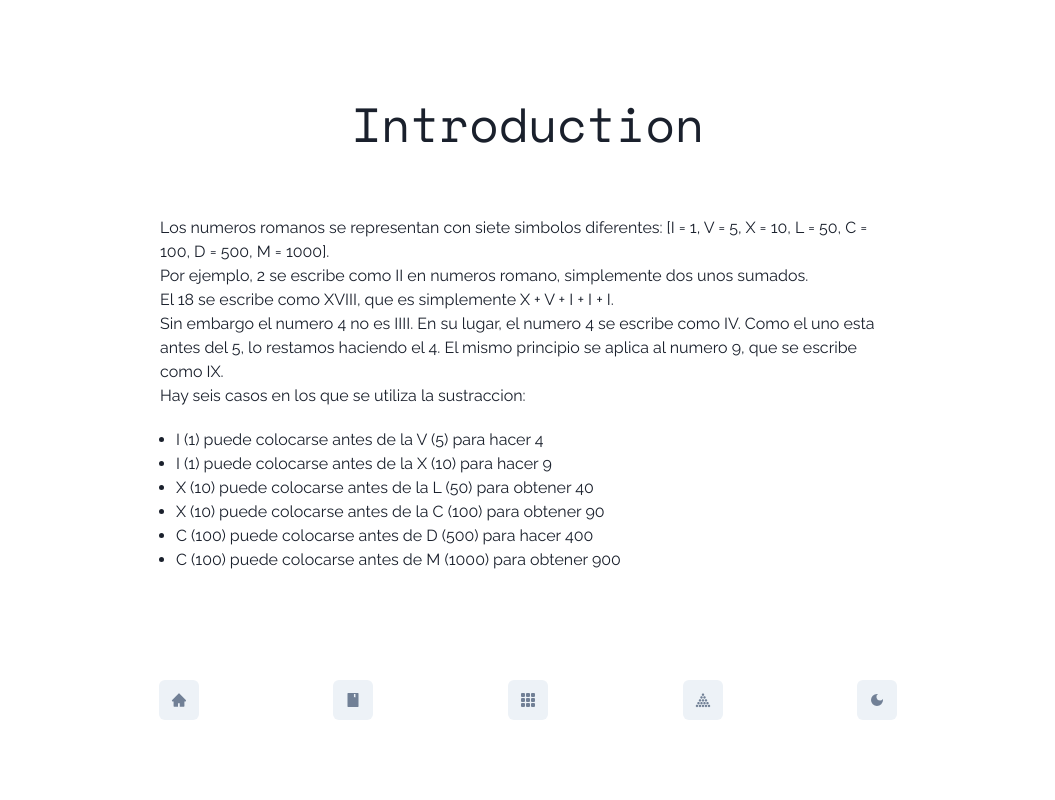
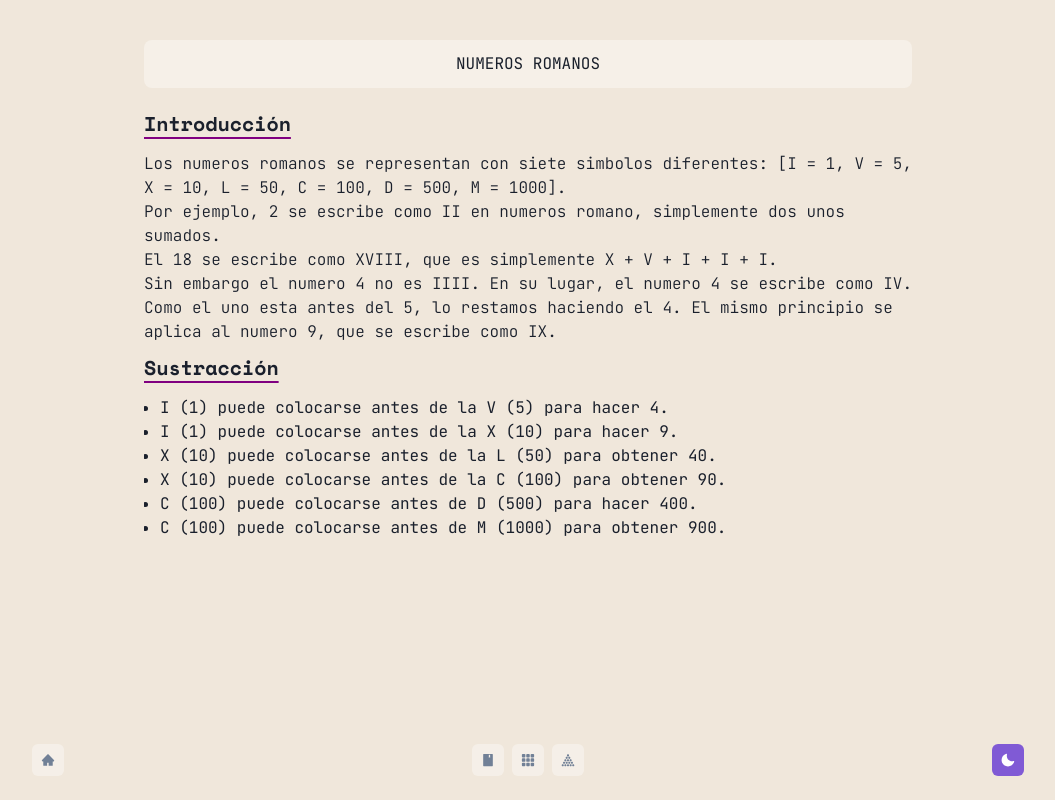
Before and after one commit to 4l3x4nd3r4u1/Mathtastic, a React (Create React App) app: page /introduction in a window 1280 px wide. Shown: the whole page, without its empty margins (112-1167 px from the left). Built offline with nearby package versions, Linux system fonts and the light colour scheme.

Commit message:
Fix, add style

```diff
--- a/package.json
+++ b/package.json
@@ -3,9 +3,11 @@
   "version": "0.1.0",
   "private": true,
   "dependencies": {
+    "@chakra-ui/icons": "^1.1.1",
     "@chakra-ui/react": "^1.7.3",
     "@emotion/react": "^11.7.1",
     "@emotion/styled": "^11.6.0",
+    "@fontsource/jetbrains-mono": "^4.5.0",
     "@fontsource/open-sans": "^4.5.2",
     "@fontsource/raleway": "^4.5.0",
     "@fontsource/space-mono": "^4.5.0",
@@ -14,6 +16,7 @@
     "@testing-library/user-event": "^13.5.0",
     "animejs": "^3.2.1",
     "framer-motion": "^5.5.5",
+    "jetbrains-mono": "^1.0.6",
     "react": "^17.0.2",
     "react-dom": "^17.0.2",
     "react-icons": "^4.3.1",
--- a/public/index.html
+++ b/public/index.html
@@ -24,7 +24,7 @@
       work correctly both with client-side routing and a non-root public URL.
       Learn how to configure a non-root public URL by running `npm run build`.
     -->
-    <title>React App</title>
+    <title>Mathtastic</title>
   </head>
   <body>
     <noscript>You need to enable JavaScript to run this app.</noscript>
--- a/src/App.js
+++ b/src/App.js
@@ -21,7 +21,7 @@ function App() {
 
   return (
     <Container maxW='container.lg'>
-      <VStack p={0} py={[0, 10, 20]} h='100vh' w='full'>
+      <VStack  py={[2, 4, 6]} h='100vh'>
         <AnimatePresence exitBeforeEnter initial={true}>
           <Routes location={location} key={location.pathname}>
             {
--- a/src/components/board.js
+++ b/src/components/board.js
@@ -3,7 +3,6 @@ import Square from "./square";
 import {SimpleGrid} from '@chakra-ui/react'
 import intToRoman from '../logic/intToRoman'
 import romanToInt from '../logic/romanToInt'
-import Notification from "./toastNotification";
 
 class Board extends Component {
   constructor(props) {
@@ -13,7 +12,6 @@ class Board extends Component {
       indexes: [],
       isOver: false
     }
-
   }
 
   handleClick(i) {
@@ -48,7 +46,6 @@ class Board extends Component {
 
   render() {
     return (
-      <>
         <SimpleGrid columns={3} spacing={3}>
           {this.renderSquare(0)}
           {this.renderSquare(1)}
@@ -60,8 +57,6 @@ class Board extends Component {
           {this.renderSquare(7)}
           {this.renderSquare(8)}
         </SimpleGrid>
-        {this.state.isOver && <Notification title='Puzzle resuelto' description='Magic Square 15 resuelto pasa al siguiene puzzle'/>}
-      </>
     );
   }
 }
--- a/src/components/navigation.js
+++ b/src/components/navigation.js
@@ -1,36 +1,49 @@
-import {AiFillHome, AiFillBook} from 'react-icons/ai'
-import {BsFillGrid3X3GapFill} from 'react-icons/bs'
-import {useColorMode, HStack, Tooltip, IconButton} from '@chakra-ui/react'
-import {MdDarkMode} from 'react-icons/md'
-import {GiBallPyramid} from 'react-icons/gi'
-import {NavLink} from 'react-router-dom'
+import {AiFillHome, AiFillBook} from 'react-icons/ai';
+import {BsFillGrid3X3GapFill} from 'react-icons/bs';
+import {useColorMode, HStack, Tooltip, IconButton, useColorModeValue} from '@chakra-ui/react';
+import {SunIcon, MoonIcon} from '@chakra-ui/icons';
+import {GiBallPyramid} from 'react-icons/gi';
+import {NavLink} from 'react-router-dom';
 
 const Navigation = () => {
   const {toggleColorMode} = useColorMode();
+
   return (
-    <HStack justifyContent='space-evenly' w='full'>
+    <HStack justifyContent='space-between' alignItems='center' w='full' paddingTop={2}>
       <NavLink to='/'>
         <Tooltip label='Home' placement='top'>
-          <IconButton color='gray.500' icon={<AiFillHome />} aria-label='home' />
+          <IconButton
+            bg={useColorModeValue('whiteAlpha.500', 'whiteAlpha.200')}
+            color='gray.500' icon={<AiFillHome />} aria-label='home' size='sm' />
         </Tooltip>
       </NavLink>
+      <HStack>
         <NavLink to='/introduction'>
           <Tooltip label='Introduction' placement='top'>
-          <IconButton color='gray.500' icon={<AiFillBook />} aria-label='Introduction' />
+            <IconButton
+              bg={useColorModeValue('whiteAlpha.500', 'whiteAlpha.200')}
+              color='gray.500' icon={<AiFillBook />} aria-label='Introduction' size='sm' />
           </Tooltip>
         </NavLink>
         <NavLink to='magic'>
           <Tooltip label='Magic Square' placement='top'>
-          <IconButton color='gray.500' icon={<BsFillGrid3X3GapFill/>} aria-label='Magic Square' />
+            <IconButton
+              bg={useColorModeValue('whiteAlpha.500', 'whiteAlpha.200')}
+              color='gray.500' icon={<BsFillGrid3X3GapFill />} aria-label='Magic Square' size='sm' />
           </Tooltip>
         </NavLink>
         <NavLink to='/pascal'>
           <Tooltip label='Pascal Triangle' placement='top'>
-          <IconButton color='gray.500' icon={<GiBallPyramid />} aria-label='Pascal Triangle' />
+            <IconButton
+              bg={useColorModeValue('whiteAlpha.500', 'whiteAlpha.200')}
+              color='gray.500' icon={<GiBallPyramid />} aria-label='Pascal Triangle' size='sm' />
           </Tooltip>
         </NavLink>
-      <Tooltip label='Settings' placement='top'>
-        <IconButton onClick={toggleColorMode} color='gray.500' icon={<MdDarkMode />} aria-label='Settings' />
+      </HStack>
+      <Tooltip label='Color Mode' placement='top'>
+        <IconButton
+          colorScheme={useColorModeValue('purple', 'orange')}
+          onClick={toggleColorMode} icon={useColorModeValue(<MoonIcon/>, <SunIcon/>)} aria-label='Toggle theme' size='sm' />
       </Tooltip>
     </HStack>
   );
--- a/src/components/toastNotification.js
+++ b/src/components/toastNotification.js
@@ -1,23 +1,20 @@
-import {useToast, Button} from '@chakra-ui/react';
+import {useToast } from '@chakra-ui/react';
 
 const Notification = ({title, description}) => {
   const toast = useToast();
 
   return (
-    <Button
-      onClick={() =>
+    <>
+      {
         toast({
           title: title,
           description: description,
           status: 'success',
           position: 'top',
-          duration: 4000,
           isClosable: true,
         })
       }
-    >
-      Click me
-    </Button>
+    </>
   );
 };
 
--- a/src/index.js
+++ b/src/index.js
@@ -1,5 +1,5 @@
-import '@fontsource/raleway/400.css';
 import '@fontsource/space-mono/400.css'
+import "@fontsource/jetbrains-mono"
 
 import React from 'react';
 import ReactDOM from 'react-dom';
--- a/src/pages/introduction.js
+++ b/src/pages/introduction.js
@@ -1,8 +1,18 @@
 import React from 'react'
-import {HStack, VStack, Heading, Text, Container, ListItem, UnorderedList} from '@chakra-ui/react';
 import {motion} from 'framer-motion';
+import {
+  Box,
+  Heading,
+  useColorModeValue,
+  Container,
+  Text,
+  UnorderedList,
+  ListItem
+} from '@chakra-ui/react';
 
-const MotionHStack = motion(HStack);
+const MotionContainer = motion(Container);
+const MotionBox = motion(Box);
+
 const variants = {
   hidden: { opacity: 0, x: 0, y: 20 },
   enter: { opacity: 1, x: 0, y: 0 },
@@ -11,30 +21,43 @@ const variants = {
 
 const Introduction = () => {
   return (
-    <MotionHStack initial='hidden' animate='enter' exit='exit' variants={variants} transition={{duration: 0.4, type: 'easeInOut'}}  h='full' w='full'>
-      <VStack w='full' h='full' p={5} overflowY='auto'>
-        <Heading  as='h1' fontWeight='500' size='2xl'>Introduction</Heading>
-        <Container maxW='container.md' py={10} overflowY='auto'>
-          <Text mt={5}>Los numeros romanos se representan con siete simbolos diferentes:
+    <MotionContainer alignItems='flex-start' paddingTop={4} px={0} overflowY='auto' maxW='container.md'
+      initial='hidden' animate='enter' exit='exit' variants={variants} transition={{duration: 0.4, type: 'easeInOut'}} h='full' w='full'>
+      <MotionBox
+        initial={{y: 10, opacity: 0}}
+        animate={{y: 0, opacity: 1}}
+        transition={{duration: 0.8, delay: 0.1}}
+
+        borderRadius='lg'
+        w='full'
+        p={3}
+        mb={6}
+        bg={useColorModeValue('whiteAlpha.500', 'whiteAlpha.200')}
+        align='center'
+      >
+        NUMEROS ROMANOS
+      </MotionBox>
+
+      <Heading as='h3' variant='section-title'>Introducción</Heading>
+      <Text fontSize='md' fontWeight='200' overflowY='auto'>
+        Los numeros romanos se representan con siete simbolos diferentes:
         [I = 1, V = 5, X = 10, L = 50, C = 100, D = 500, M = 1000].<br />
         Por ejemplo, 2 se escribe como II en numeros romano, simplemente dos unos sumados.<br />
         El 18 se escribe como XVIII, que es simplemente X + V + I + I + I.<br />
         Sin embargo el numero 4 no es IIII. En su lugar, el numero 4 se escribe como IV. Como el uno esta
         antes del 5, lo restamos haciendo el 4. El mismo principio se aplica al numero 9, que se escribe como
-            IX. <br /> Hay seis casos en los que se utiliza la sustraccion:
+        IX. <br />
       </Text>
-          <UnorderedList mt={5}>
-            <ListItem>I (1) puede colocarse antes de la V (5) para hacer 4</ListItem>
-            <ListItem>I (1) puede colocarse antes de la X (10) para hacer 9</ListItem>
-            <ListItem>X (10) puede colocarse antes de la L (50) para obtener 40</ListItem>
-            <ListItem>X (10) puede colocarse antes de la C (100) para obtener 90</ListItem>
-            <ListItem>C (100) puede colocarse antes de D (500) para hacer 400</ListItem>
-            <ListItem>C (100) puede colocarse antes de M (1000) para obtener 900</ListItem>
+      <Heading as='h3' variant='section-title'>Sustracción</Heading>
+      <UnorderedList>
+        <ListItem>I (1) puede colocarse antes de la V (5) para hacer 4.</ListItem>
+        <ListItem>I (1) puede colocarse antes de la X (10) para hacer 9.</ListItem>
+        <ListItem>X (10) puede colocarse antes de la L (50) para obtener 40.</ListItem>
+        <ListItem>X (10) puede colocarse antes de la C (100) para obtener 90.</ListItem>
+        <ListItem>C (100) puede colocarse antes de D (500) para hacer 400.</ListItem>
+        <ListItem>C (100) puede colocarse antes de M (1000) para obtener 900.</ListItem>
       </UnorderedList>
-
-        </Container>
-      </VStack>
-    </MotionHStack>
+    </MotionContainer>
   );
 }
 
--- a/src/theme.js
+++ b/src/theme.js
@@ -1,10 +1,42 @@
 import { extendTheme} from '@chakra-ui/react';
+import { mode } from '@chakra-ui/theme-tools'
+
+const styles = {
+  global: props => ({
+    body: {
+      bg: mode('#f0e7db', '#202023')(props),
+    }
+  })
+}
+
+const fonts = {
+  heading: 'Space Mono',
+  body: 'JetBrains Mono'
+}
+
+const components = {
+  Heading: {
+    variants: {
+      'section-title': props => ({
+        textDecoration: 'underline',
+        fontSize: 20,
+        textUnderlineOffset: 6,
+        textDecorationColor: mode('purple', 'orange')(props),
+        TextDecorationThickness: 4,
+        marginTop: 3,
+        marginBottom: 4
+      })
+    }
+  }
+}
+
+const config = {
+  initialColorMode: 'dark',
+  useSystemColorMode: true
+}
 
 const theme = extendTheme({
-  fonts: {
-    heading: 'Space Mono',
-    body: 'Raleway',
-  },
+  config, styles, components, fonts
 })
 
 export default theme
```
Also changed, not shown: src/pages/home.js (+8 -5 lines), src/pages/magicSquare.js (+38 -17 lines), src/pages/pascalTriangle.js (+38 -18 lines), 1 other file (tests, documents, lock files or other folders). Lines whose indentation alone changed are shown as unchanged.
